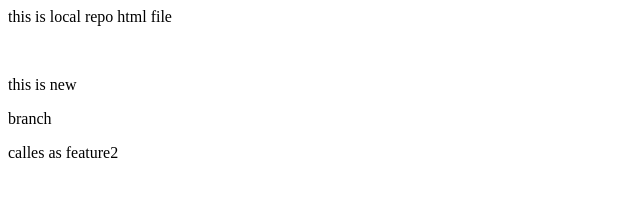
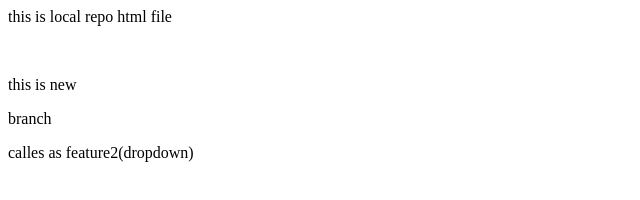
Before and after one commit to shaheeddafedar/localrepo, a plain HTML site: page index.html in a window 1280 px wide. Shown: the whole page, without its empty margins (0-640 px from the left). Drawn offline with Linux system fonts and the light colour scheme.

Commit message:
adding in feature2

```diff
--- a/index.html
+++ b/index.html
@@ -2,4 +2,4 @@
 <br>
 <p> this is new </p>
 <p> branch</p>
-<p> calles as feature2</p>
+<p> calles as feature2(dropdown)</p>
```
